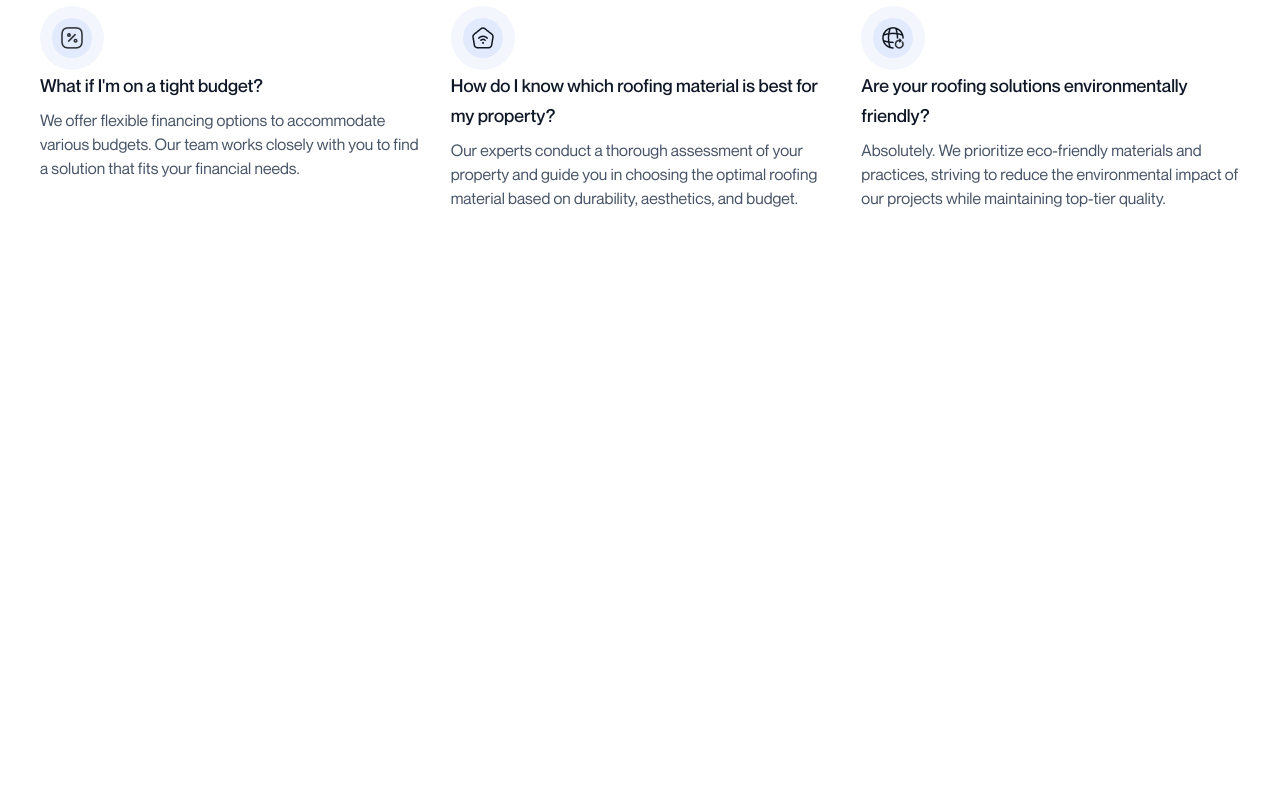
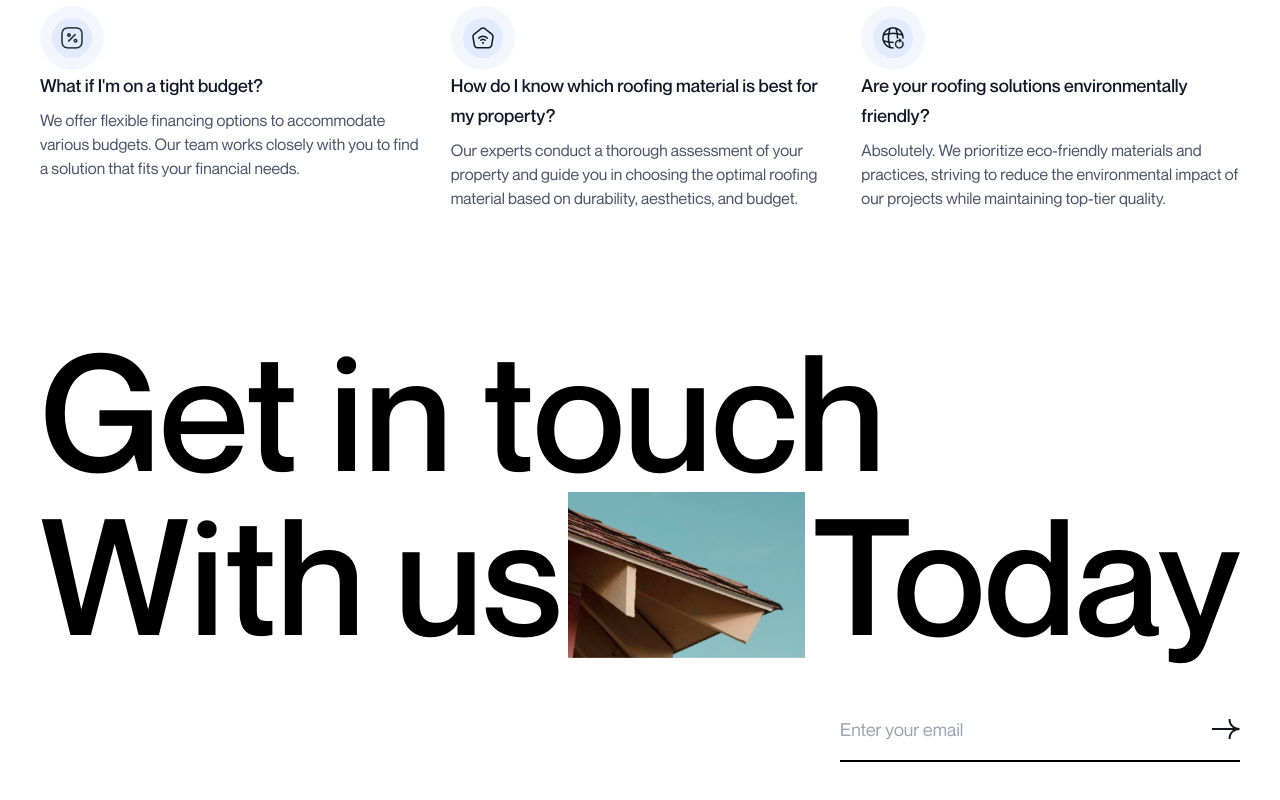
Before and after one commit to ahmid7/roof-crafter, a Next.js app: page / in a window 1280 px wide. Shown: the part 6311-7111 px from the top of the page. Before the commit the page ends 6581 px from the top, so only its background shows below. Built offline with nearby package versions, Linux system fonts and the light colour scheme.

Commit message:
implemented the get in touch part of the footer

```diff
--- /dev/null
+++ b/app/components/Footer.tsx
@@ -0,0 +1,51 @@
+import Image from "next/image";
+import React from "react";
+import { ArrowRight } from "./svgs";
+
+function Footer() {
+  return (
+    <div className="py-[60px] px-10">
+      <GetInTouch />
+    </div>
+  )
+}
+
+export default Footer;
+
+const GetInTouch = () => {
+  return (
+    <div className="space-y-10">
+      <h1 className="font-medium  text-[162px] leading-none -tracking-[2.5%] text-black">
+        Get in touch <br/>
+        <div className="flex items-center justify-between">
+          With us
+          <div className="w-[237px]  h-[166px] relative">
+            <Image
+              src="/assets/images/get-in-touch.png"
+              alt="get-in-touch-image"
+              fill
+              priority
+              quality={100}
+              className="object-cover"
+            />
+          </div>{" "}
+          Today
+        </div>
+      </h1>
+
+      <div className="grid place-content-end">
+        <div className="py-4 border-b-2 border-black flex items-center justify-between min-w-[400px]">
+          <input
+            placeholder="Enter your email"
+            type="email"
+            className="border-none outline-none basis-3/4 text-lg font-normal leading-[30px] -tracking-[0.5%] text-[#505050]"
+          />
+
+          <span className="w-fit">
+            <ArrowRight />
+          </span>
+        </div>
+      </div>
+    </div>
+  );
+};
--- a/app/page.tsx
+++ b/app/page.tsx
@@ -4,6 +4,7 @@ import Services from "./components/Services";
 import RecentProject from "./components/RecentProject";
 import CustomerReview from "./components/CustomerReview";
 import Faqs from "./components/Faqs";
+import Footer from "./components/Footer";
 
 
 export default function Home() {
@@ -16,6 +17,7 @@ export default function Home() {
       <RecentProject />
       <CustomerReview />
       <Faqs />
+      <Footer />
     </main>
   );
 }
```
Also changed, not shown: public/assets/images/get-in-touch.png (added).
